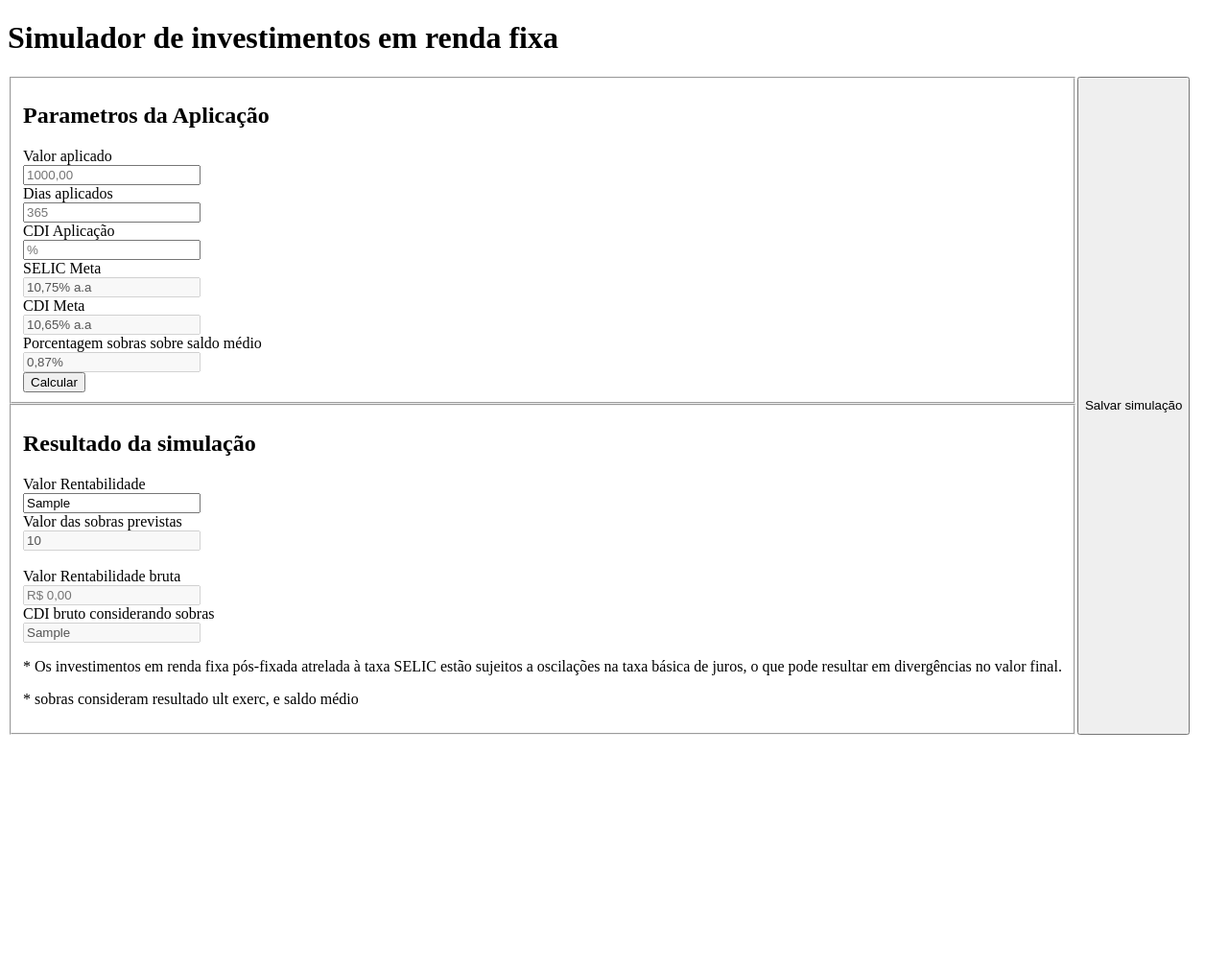
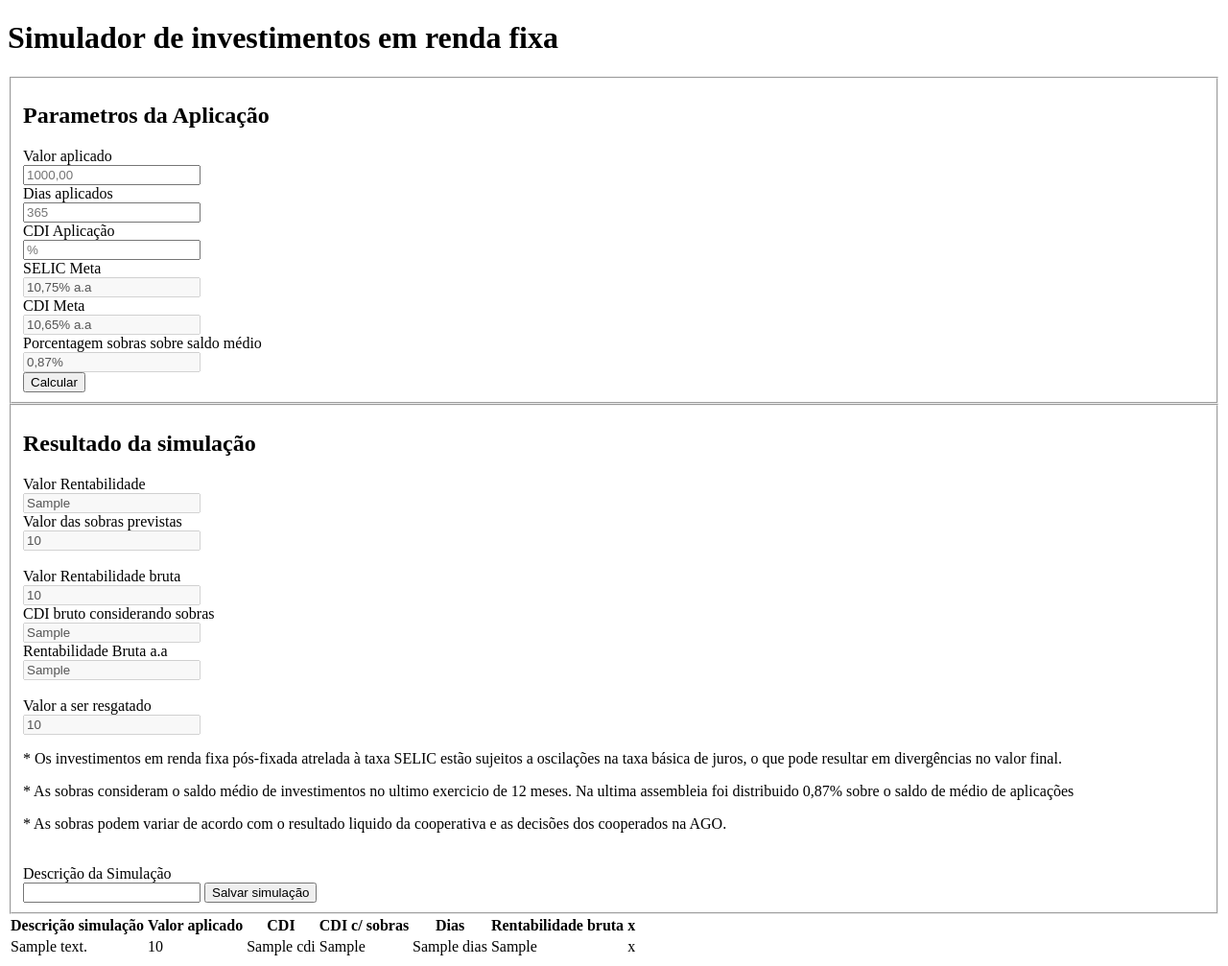
Before and after one commit to gustavogalmeida/flask_mvp_simulador-de-investimentos_puc_rio, a Flask app: template app/templates/index.html in a window 1280 px wide. Shown: the whole page at 96% size. Before the commit the page ends 766 px from the top, so only its background shows below. Run offline with Flask 3, Linux system fonts and the light colour scheme; the template is opened without the code that fills it: most values are stand-ins (such as "Sample title", 1, 10 or a date in 2020).

Commit message:
feat: implementado lista e refatorado forms
Divisão dos forms conforme necessidade dos metodos http, criado lista para visualizar as simulações salvas

```diff
--- a/app/templates/index.html
+++ b/app/templates/index.html
@@ -3,16 +3,15 @@
 <head>
     <meta charset="UTF-8">
     <meta name="viewport" content="width=device-width, initial-scale=1.0">
-    <link rel="stylesheet" type="text/css" href="static/styles.css">
-    <title>Document</title>
+    <!-- <link rel="stylesheet" type="text/css" href="static/styles.css"> -->
+    <title>Simulador de investimentost</title>
 </head>
 <body>
     <div class="page-header">
         <div class="page-header text-center"><h1>Simulador de investimentos em renda fixa</h1></div>
     </div>
     <div class="container">
-        <form action="/calcular" method="post">
-            <div>
+        <form action="/" method="POST">
             <fieldset>
                 <h2>Parametros da Aplicação</h2>
                 <div>
@@ -41,37 +40,74 @@
                 </div>
                 <button type="submit">Calcular</button>
             </fieldset>
-            </div>
-            <div>
+        </form>
         <form action="/salvar_simulacao">
             <fieldset>
                 <h2>Resultado da simulação</h2>
                 <div>
                     <label for="rentabilidade-aplicacao">Valor Rentabilidade</label><br>
-                            <input type="text"  placeholder="R$ 0,00" value="{{ rentabilidade_paga }}">
+                    <input type="text"  placeholder="R$ 0,00" value="{{ rentabilidade_paga }}" disabled>
                 </div>
                 <div>
                     <label for="sobras-previstas">Valor das sobras previstas</label><br>
                     <input type="text" placeholder="R$ 0,00" value="{{ valor_sobras }}" disabled>
                 </div>
                 <div>
-                            <br><label for="rentabilidade-bruta">Valor Rentabilidade bruta</label><br>
-                            <input type="text" placeholder="R$ 0,00" disabled>
+                    <br><label for="rentabilidade_bruta_valor">Valor Rentabilidade bruta</label><br>
+                    <input type="text" placeholder="R$ 0,00" value="{{ rentabilidade_bruta_valor }}" disabled>
                 </div>
                 <div>
-                            <label for="cdi-considerando-sobras">CDI bruto considerando sobras</label><br>
+                    <label for="cdi_considerando_sobras">CDI bruto considerando sobras</label><br>
                     <input type="text" placeholder="%" value="{{ cdi_considerando_sobras }}" disabled><br>
+                </div>
+                <div>
+                    <label for="rentabilidade_bruta_porcentagem_aa">Rentabilidade Bruta a.a</label><br>
+                    <input type="text" placeholder="%" value="{{ rentabilidade_bruta_porcentagem_aa }}" disabled>
+                </div>
+                <div>
+                    <br><label for="valor_resgate">Valor a ser resgatado</label><br>
+                    <input type="text" value="{{ valor_resgate }}" placeholder="R$ 0,00" disabled>
                 </div>
                 <div>
                     <p>* Os investimentos em renda fixa pós-fixada atrelada à taxa SELIC estão sujeitos a
                     oscilações na taxa básica de juros, o que pode resultar em divergências no valor final.</p>
-                            <p>* sobras consideram resultado ult exerc, e saldo médio</p>
+                    <p>* As sobras consideram o saldo médio de investimentos no ultimo exercicio de 12 meses.
+                        Na ultima assembleia foi distribuido 0,87% sobre o saldo de médio de aplicações</p>
+                    <p>* As sobras podem variar de acordo com o resultado liquido da cooperativa e as decisões dos cooperados na AGO.</p>
                 </div>
+                <br><label for="descricao">Descrição da Simulação</label><br>
+                <input type="text" name="descricao" id="descricao">
+                <button type="submit">Salvar simulação</button>
             </fieldset>
         </form>
     </div>
-            <button type="submit">Salvar simulação</button>
-        </form>
+    <div class="container">
+        <table class="table table-striped">
+            <thead>
+                <tr>
+                    <th>Descrição simulação</th>
+                    <th>Valor aplicado</th>
+                    <th>CDI</th>
+                    <th>CDI c/ sobras</th>
+                    <th>Dias</th>
+                    <th>Rentabilidade bruta</th>
+                    <th>x</th>
+                </tr>
+            </thead>
+            <tbody>
+                {% for simulacao in simulacoes_lista %}
+                <tr>
+                    <td>{{ simulacao.descricao }}</td>
+                    <td>{{ simulacao.valor_aplicado }}</td>
+                    <td>{{ simulacao.cdi}}</td>
+                    <td>{{ simulacao.cdi_sobras }}</td>
+                    <td>{{ simulacao.dias }}</td>
+                    <td>{{ simulacao.rentabilidade_bruta }}</td>
+                    <td>x</td>
+                </tr>
+                {% endfor %}
+            </tbody>
+        </table>
     </div>
 </body>
 </html>
```
Lines whose indentation alone changed are shown as unchanged.
